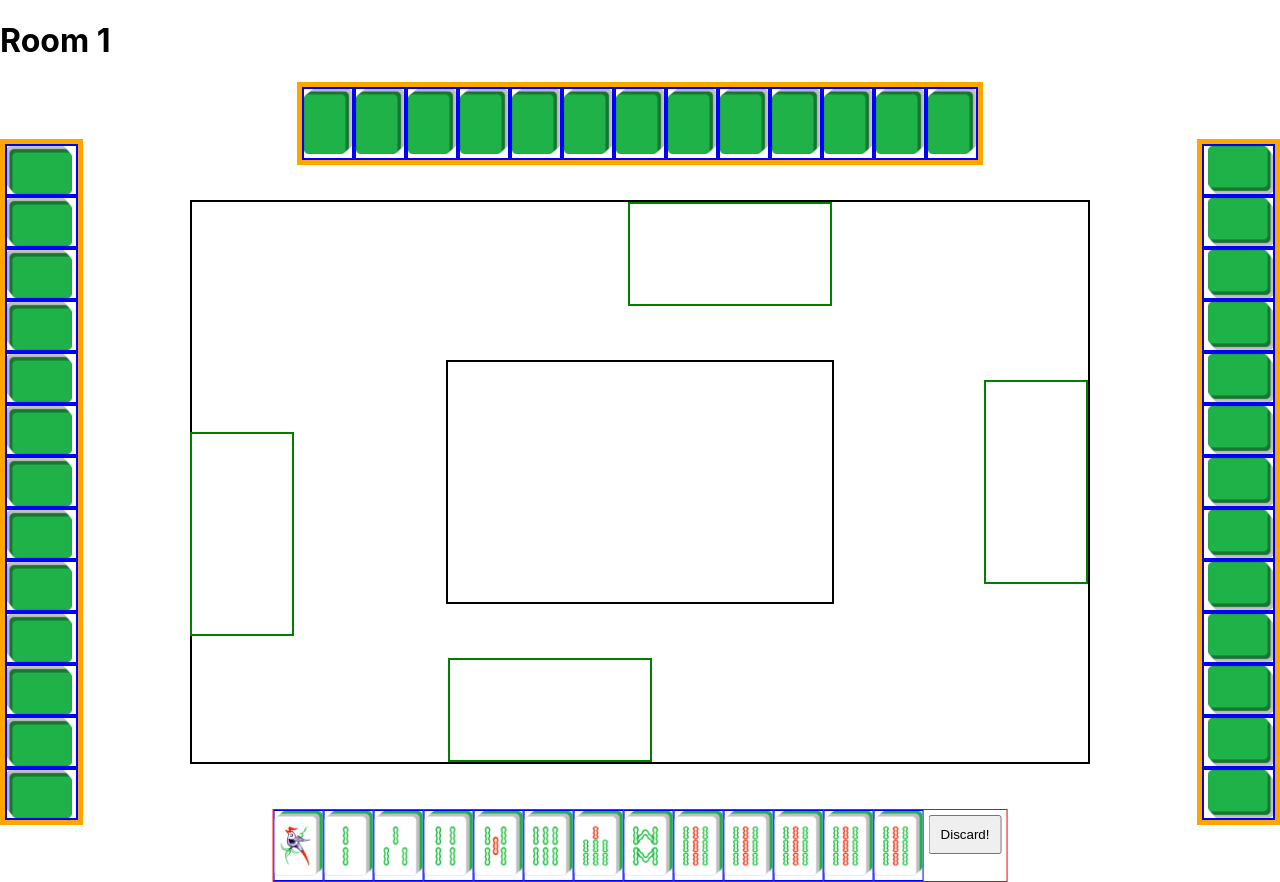
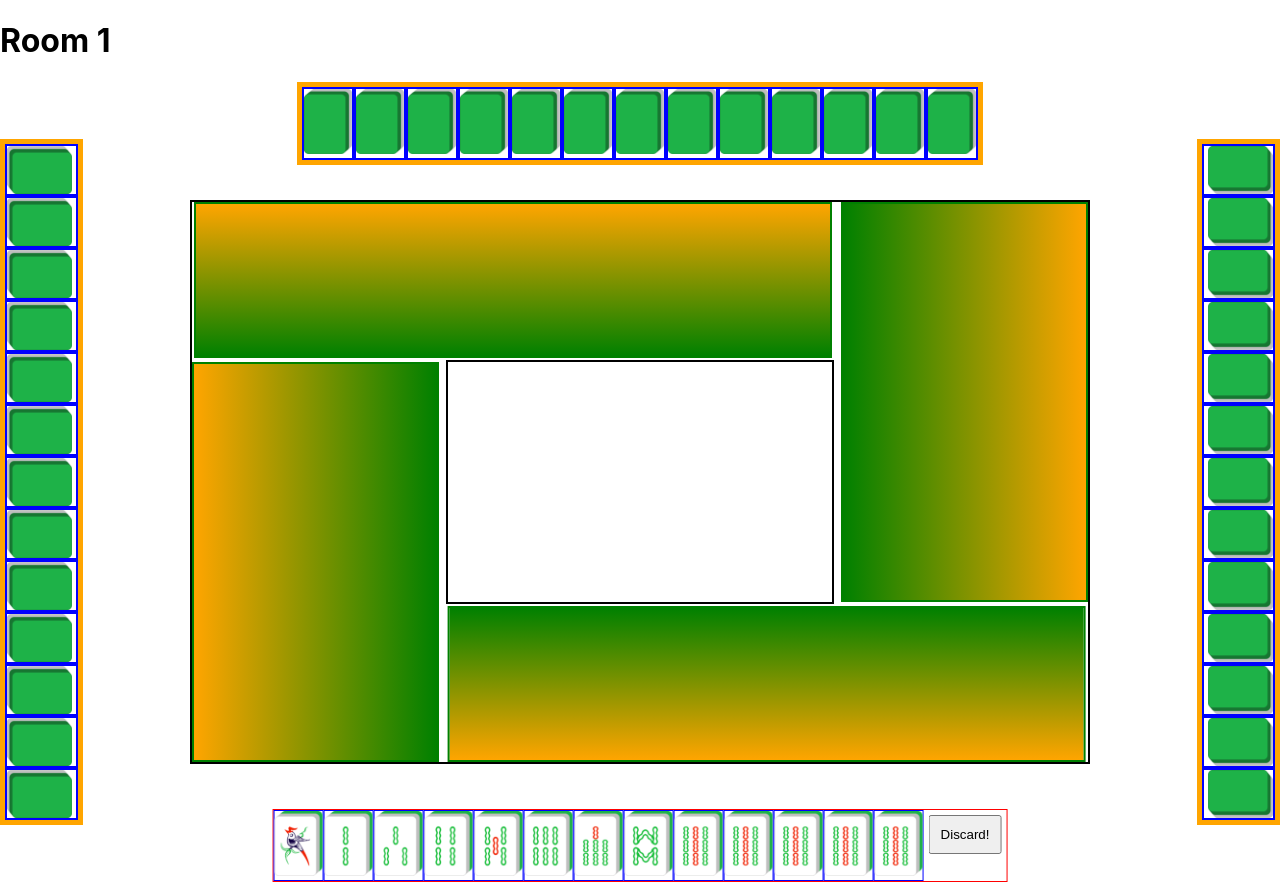
Before and after one commit to noErrdev/Django-Mahjang, a React (Create React App) app in the folder frontend/: page /room/1 in a window 1280 px wide. Built offline with nearby package versions, Linux system fonts and the light colour scheme.

Commit message:
polished up the discard areas

```diff
--- a/frontend/src/index.css
+++ b/frontend/src/index.css
@@ -131,31 +131,39 @@ img {
 .playerDiscard {
   bottom: 0;
   left: 50%;
-  transform: translate(-15vw, 0);
-  /* left: 50%; */
-  /* transform: translate(-50%); */
+  transform: rotate(180deg) translateX(15vw);
+  background-image: linear-gradient(orange, green);
+  width: 49.5vw;
+  height: 19vh;
 }
 
 .leftDiscard {
   left: 0;
   top: 50%;
-  transform: rotate(-90deg) translateY(-50%);
-
-
-  /* top: 50%; */
+  transform: rotate(-90deg) translateX(-100%) translateX(15vh);
+  transform-origin: top left;
+  background-image: linear-gradient(orange, green);
+  height: 19vw;
+  width: 49.5vh;
 }
 
 .rightDiscard {
   right: 0;
-  transform-origin: right top;
-  transform: rotate(90.0deg) translateX(50%);
   top: 50%;
+  transform: rotate(90deg) translateX(15vh);
+  transform-origin: top right;
+  background-image: linear-gradient(orange, green);
+  height: 19vw;
+  width: 49.5vh;
 }
 
 .topDiscard {
   top: 0;
   right: 50%;
-  transform: translate(15vw, 0);
+  transform: translateX(15vw);
+  background-image: linear-gradient(orange, green);
+  width: 49.5vw;
+  height: 19vh;
 }
 
 .recentDiscard {
```
Also changed, not shown: 1 other file (tests, documents, lock files or other folders).
